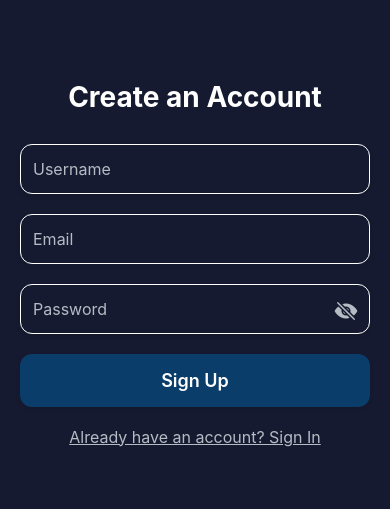
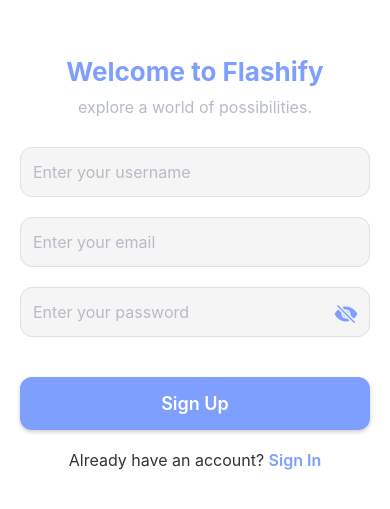
Before and after one commit to Deep1454/Flashify, a React Native app: screen /SignUp in a window 390 px wide. Shown: the part 159-668 px from the top of the page. Built offline with nearby package versions, Linux system fonts and the light colour scheme.

Commit message:
slight edjustments

```diff
--- a/screens/SignInScreen.js
+++ b/screens/SignInScreen.js
@@ -13,30 +13,34 @@
 
   return (
     <ScrollView contentContainerStyle={styles.container}>
-      <Text style={styles.heading}>Sign In</Text>
+      <Text style={styles.heading}>Welcome Back!</Text>
 
       <TextInput
         style={styles.input}
-        placeholder="Email"
+        placeholder="Enter your email"
         placeholderTextColor="#B6BBC4"
         value={email}
         onChangeText={setEmail}
         keyboardType="email-address"
       />
+
       <View style={styles.passwordContainer}>
         <TextInput
           style={styles.input}
-          placeholder="Password"
+          placeholder="Enter your password"
           placeholderTextColor="#B6BBC4"
           secureTextEntry={!passwordVisible}
           value={password}
           onChangeText={setPassword}
         />
-        <TouchableOpacity onPress={() => setPasswordVisible(!passwordVisible)} style={styles.passwordIconContainer}>
+        <TouchableOpacity
+          onPress={() => setPasswordVisible(!passwordVisible)}
+          style={styles.passwordIconContainer}
+        >
           <Ionicons
             name={passwordVisible ? 'eye' : 'eye-off'}
             size={24}
-            color="#B6BBC4"
+            color="#7E9FFD"
           />
         </TouchableOpacity>
       </View>
@@ -45,8 +49,14 @@
         <Text style={styles.buttonText}>Sign In</Text>
       </TouchableOpacity>
 
-      <Text style={styles.signUpText} onPress={() => navigation.navigate('SignUp')}>
-        Don't have an account? Sign Up
+      <Text style={styles.signUpText}>
+        Don't have an account?{' '}
+        <Text
+          style={styles.signUpLink}
+          onPress={() => navigation.navigate('SignUp')}
+        >
+          Sign Up
+        </Text>
       </Text>
     </ScrollView>
   );
@@ -57,29 +67,26 @@
     flex: 1,
     justifyContent: 'center',
     alignItems: 'center',
-    backgroundColor: '#161A30',
+    backgroundColor: '#FFFFFF', // Primary color
     padding: 20,
   },
   heading: {
-    fontSize: 28,
-    color: '#FFFFFF',
-    marginBottom: 30,
+    fontSize: 26,
+    color: '#7E9FFD', // Secondary color
     fontWeight: 'bold',
+    marginBottom: 40,
   },
   input: {
     height: 50,
     width: '100%',
-    borderColor: '#FFFFFF',
-    borderWidth: 1,
+    backgroundColor: '#F5F5F5', // Light gray for input fields
     borderRadius: 12,
     paddingLeft: 12,
     marginBottom: 20,
-    color: '#FFFFFF',
+    color: '#333333',
     fontSize: 16,
-    shadowColor: '#000',
-    shadowOffset: { width: 0, height: 2 },
-    shadowOpacity: 0.1,
-    shadowRadius: 4,
+    borderWidth: 1,
+    borderColor: '#E0E0E0', // Subtle border for better definition
   },
   passwordContainer: {
     width: '100%',
@@ -93,27 +100,32 @@
     top: 14,
   },
   button: {
-    backgroundColor: '#0A3D6A',
-    padding: 16,
+    backgroundColor: '#7E9FFD', // Secondary color
+    paddingVertical: 16,
+    paddingHorizontal: 32,
     width: '100%',
     alignItems: 'center',
     borderRadius: 12,
+    marginTop: 20,
     shadowColor: '#000',
     shadowOffset: { width: 0, height: 2 },
-    shadowOpacity: 0.1,
+    shadowOpacity: 0.2,
     shadowRadius: 4,
   },
   buttonText: {
-    color: '#FFFFFF',
+    color: '#FFFFFF', // White text for contrast
     fontSize: 18,
     fontWeight: '600',
   },
   signUpText: {
-    color: '#B6BBC4',
+    color: '#333333',
     marginTop: 20,
-    textDecorationLine: 'underline',
     fontSize: 16,
-    borderRadius: 12,
+    textAlign: 'center',
+  },
+  signUpLink: {
+    color: '#7E9FFD', // Secondary color for link
+    fontWeight: '600',
   },
 });
 
--- a/screens/SignUpScreen.js
+++ b/screens/SignUpScreen.js
@@ -1,7 +1,6 @@
 import React, { useState } from 'react';
 import { View, TextInput, StyleSheet, Text, TouchableOpacity, ScrollView } from 'react-native';
 import { Ionicons } from '@expo/vector-icons';
-import SignInScreen from './SignInScreen';
 
 const SignUpScreen = ({ navigation }) => {
   const [username, setUsername] = useState('');
@@ -10,47 +9,48 @@
   const [passwordVisible, setPasswordVisible] = useState(false);
 
   const handleSubmit = () => {
-
     navigation.navigate('SignIn');
   };
 
   return (
     <ScrollView contentContainerStyle={styles.container}>
-      <Text style={styles.heading}>Create an Account</Text>
+      <Text style={styles.heading}>Welcome to Flashify</Text>
+      <Text style={styles.subHeading}>explore a world of possibilities.</Text>
 
       <TextInput
         style={styles.input}
-        placeholder="Username"
+        placeholder="Enter your username"
         placeholderTextColor="#B6BBC4"
         value={username}
         onChangeText={setUsername}
       />
 
-      {/* Email Input */}
       <TextInput
         style={styles.input}
-        placeholder="Email"
+        placeholder="Enter your email"
         placeholderTextColor="#B6BBC4"
         value={email}
         onChangeText={setEmail}
         keyboardType="email-address"
       />
 
-      {/* Password Input */}
       <View style={styles.passwordContainer}>
         <TextInput
           style={styles.input}
-          placeholder="Password"
+          placeholder="Enter your password"
           placeholderTextColor="#B6BBC4"
           secureTextEntry={!passwordVisible}
           value={password}
           onChangeText={setPassword}
         />
-        <TouchableOpacity onPress={() => setPasswordVisible(!passwordVisible)} style={styles.passwordIconContainer}>
+        <TouchableOpacity
+          onPress={() => setPasswordVisible(!passwordVisible)}
+          style={styles.passwordIconContainer}
+        >
           <Ionicons
             name={passwordVisible ? 'eye' : 'eye-off'}
             size={24}
-            color="#B6BBC4"
+            color="#7E9FFD"
           />
         </TouchableOpacity>
       </View>
@@ -59,8 +59,11 @@
         <Text style={styles.buttonText}>Sign Up</Text>
       </TouchableOpacity>
 
-      <Text style={styles.signInText} onPress={() => navigation.navigate('SignIn')}>
-        Already have an account? Sign In
+      <Text
+        style={styles.signInText}
+        onPress={() => navigation.navigate('SignIn')}
+      >
+        Already have an account? <Text style={styles.signInLink}>Sign In</Text>
       </Text>
     </ScrollView>
   );
@@ -71,29 +74,32 @@
     flex: 1,
     justifyContent: 'center',
     alignItems: 'center',
-    backgroundColor: '#161A30',
+    backgroundColor: '#FFFFFF', // Primary color as background
     padding: 20,
   },
   heading: {
-    fontSize: 28,
-    color: '#FFFFFF',
+    fontSize: 26,
+    color: '#7E9FFD', // Secondary color
+    fontWeight: 'bold',
+    marginBottom: 10,
+  },
+  subHeading: {
+    fontSize: 16,
+    color: '#B6BBC4',
+    textAlign: 'center',
     marginBottom: 30,
-    fontWeight: 'bold',
   },
   input: {
     height: 50,
     width: '100%',
-    borderColor: '#FFFFFF',
-    borderWidth: 1,
+    backgroundColor: '#F5F5F5', // Subtle contrast from the primary background
     borderRadius: 12,
     paddingLeft: 12,
     marginBottom: 20,
-    color: '#FFFFFF',
+    color: '#333333',
     fontSize: 16,
-    shadowColor: '#000',
-    shadowOffset: { width: 0, height: 2 },
-    shadowOpacity: 0.1,
-    shadowRadius: 4,
+    borderWidth: 1,
+    borderColor: '#E0E0E0', // Light border for modern look
   },
   passwordContainer: {
     width: '100%',
@@ -107,27 +113,32 @@
     top: 14,
   },
   button: {
-    backgroundColor: '#0A3D6A',
-    padding: 16,
+    backgroundColor: '#7E9FFD', // Secondary color for call-to-action
+    paddingVertical: 16,
+    paddingHorizontal: 32,
     width: '100%',
     alignItems: 'center',
     borderRadius: 12,
+    marginTop: 20,
     shadowColor: '#000',
     shadowOffset: { width: 0, height: 2 },
-    shadowOpacity: 0.1,
+    shadowOpacity: 0.2,
     shadowRadius: 4,
   },
   buttonText: {
-    color: '#FFFFFF',
+    color: '#FFFFFF', // Primary color for contrast
     fontSize: 18,
     fontWeight: '600',
   },
   signInText: {
-    color: '#B6BBC4',
+    color: '#333333',
     marginTop: 20,
-    textDecorationLine: 'underline',
     fontSize: 16,
-    borderRadius: 12,
+    textAlign: 'center',
+  },
+  signInLink: {
+    color: '#7E9FFD', // Secondary color for link
+    fontWeight: '600',
   },
 });
 
```
Also changed, not shown: assets/icon.png.
